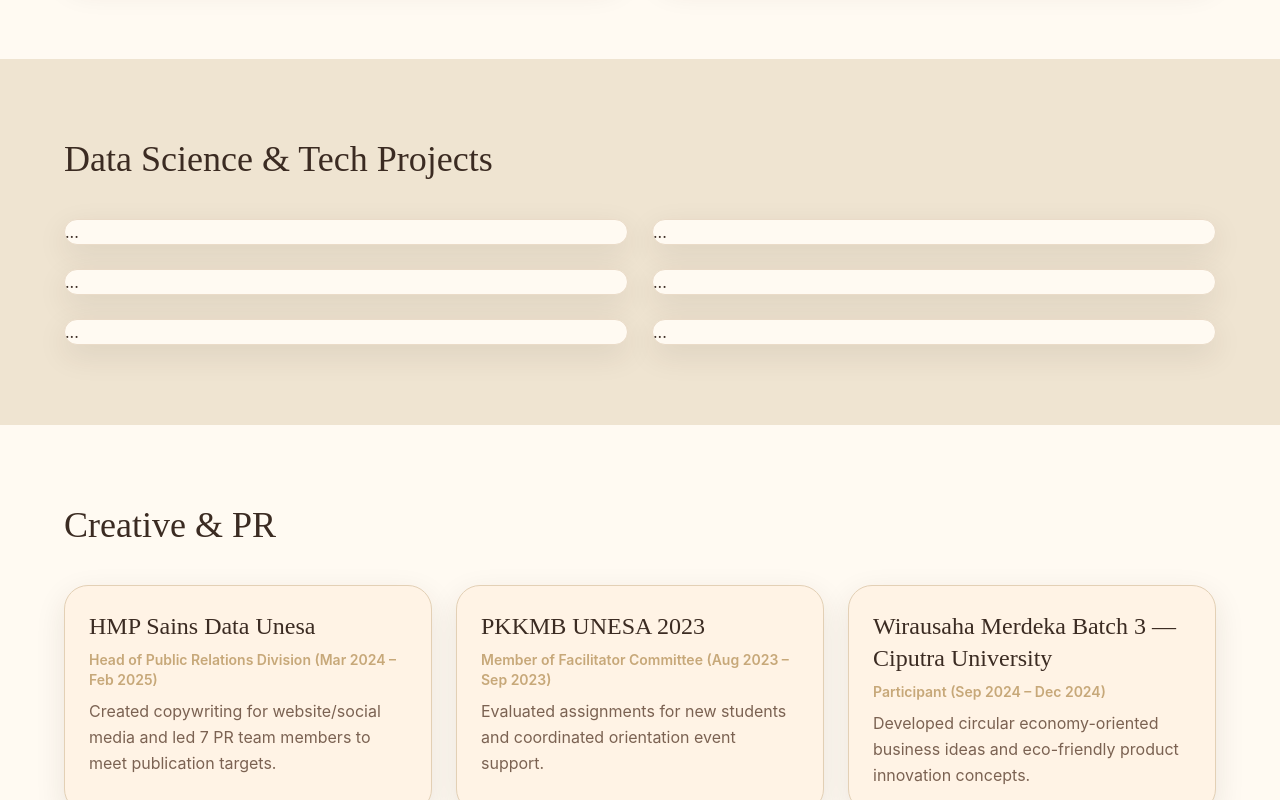
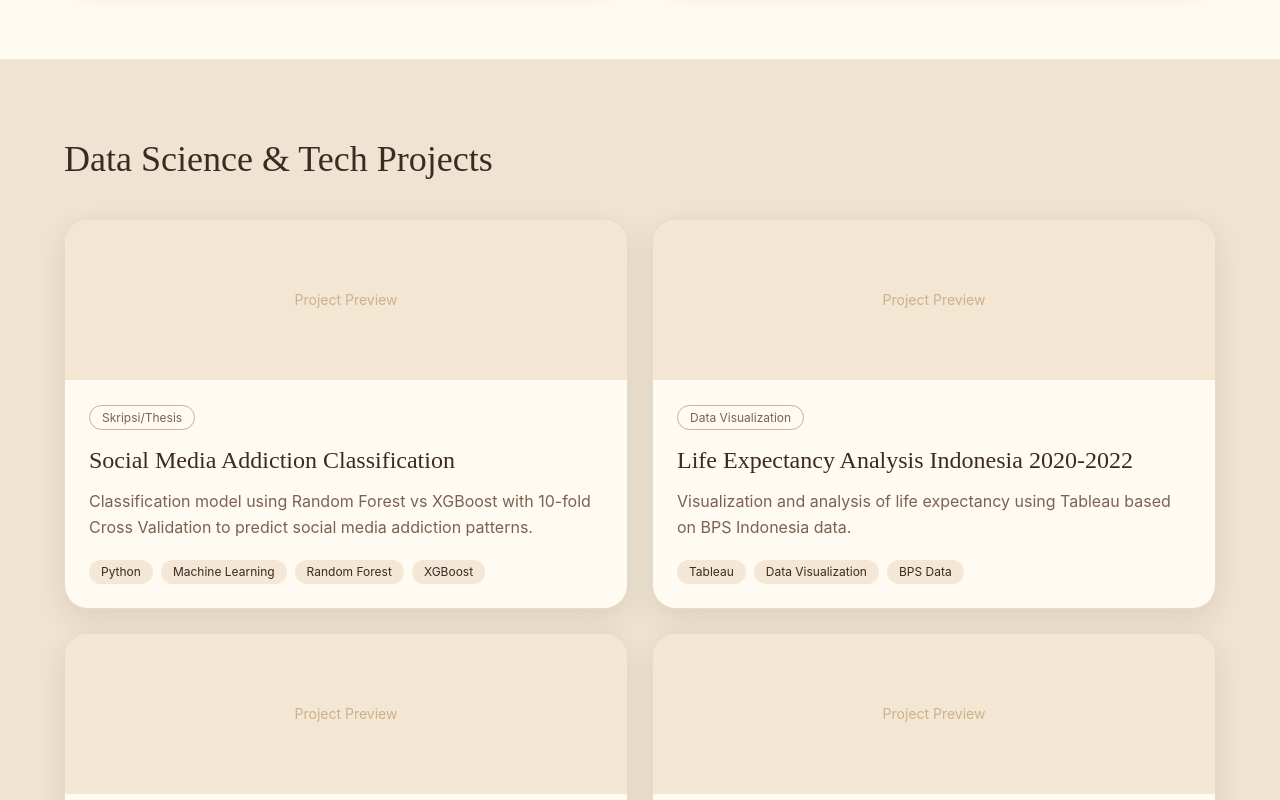
Before and after one commit to Dianayuww/college, a React (Vite) app: page / in a window 1280 px wide. Shown: the part 1800-2600 px from the top of the page. Built offline with nearby package versions, Linux system fonts and the light colour scheme.

Commit message:
Update App.jsx

```diff
--- a/src/App.jsx
+++ b/src/App.jsx
@@ -196,8 +196,47 @@ export default function App() {
         </section> */}
 
         <section id="data-projects" className="px-6 py-20">
-          <div className="mx-auto max-w-6xl"><h2 className="font-serif text-4xl mb-10">Data Science & Tech Projects</h2><div className="grid gap-6 md:grid-cols-2">{dataProjects.map((p) => ( <motion.article {...fadeUp} key={p.title} className="overflow-hidden rounded-3xl border border-[#eadbc8] bg-[#fffaf2] shadow-soft transition hover:-translate-y-1">...</motion.article>))}</div></div>
-        </section>
+  <div className="mx-auto max-w-6xl">
+    <h2 className="font-serif text-4xl mb-10">Data Science & Tech Projects</h2>
+
+    <div className="grid gap-6 md:grid-cols-2">
+      {dataProjects.map((p) => (
+        <motion.article
+          {...fadeUp}
+          key={p.title}
+          className="overflow-hidden rounded-3xl border border-[#eadbc8] bg-[#fffaf2] shadow-soft transition hover:-translate-y-1"
+        >
+          <div className="h-40 bg-[#f3e6d3] flex items-center justify-center">
+            <span className="text-[#ceb18c] text-sm">Project Preview</span>
+          </div>
+
+          <div className="p-6">
+            <span className="rounded-full border border-[#ceb18c] px-3 py-1 text-xs text-mediumBrown">
+              {p.category}
+            </span>
+
+            <h3 className="mt-4 font-serif text-2xl">{p.title}</h3>
+
+            <p className="mt-3 text-mediumBrown leading-relaxed">
+              {p.description}
+            </p>
+
+            <div className="mt-5 flex flex-wrap gap-2">
+              {p.tags.map((tag) => (
+                <span
+                  key={tag}
+                  className="rounded-full bg-[#f4e7d5] px-3 py-1 text-xs text-darkBrown"
+                >
+                  {tag}
+                </span>
+              ))}
+            </div>
+          </div>
+        </motion.article>
+      ))}
+    </div>
+  </div>
+</section>
 
         <section id="creative-pr" className="px-6 py-20 bg-[#fffaf2]">
           <div className="mx-auto max-w-6xl"><h2 className="font-serif text-4xl mb-10">Creative & PR</h2><div className="grid gap-6 md:grid-cols-3">{organizationProjects.map((p) => <motion.article {...fadeUp} key={p.title} className="scrapbook-card bg-[#fff3e5] p-6"><h3 className="font-serif text-2xl mb-2">{p.title}</h3><p className="text-sm font-semibold text-accent mb-2">{p.role}</p><p className="text-mediumBrown leading-relaxed">{p.description}</p></motion.article>)}</div></div>
```
